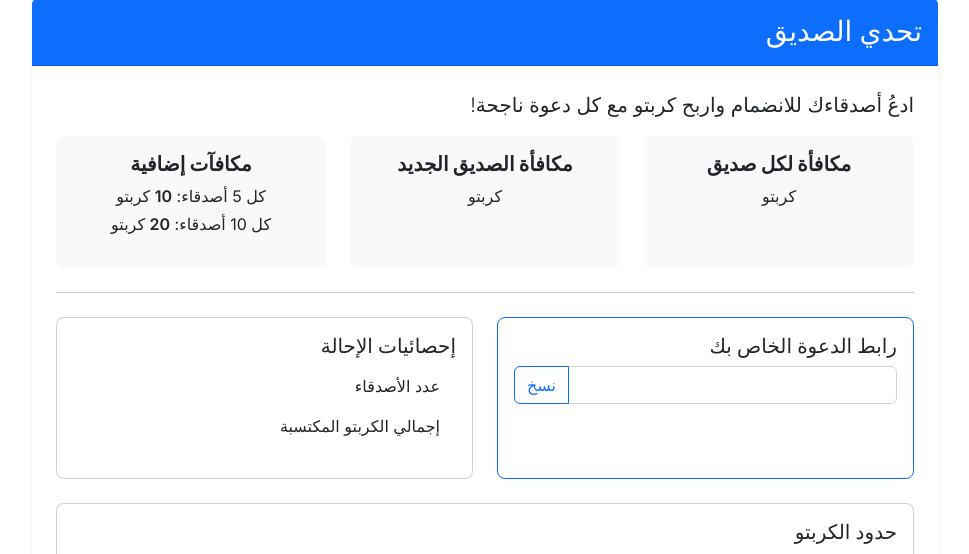
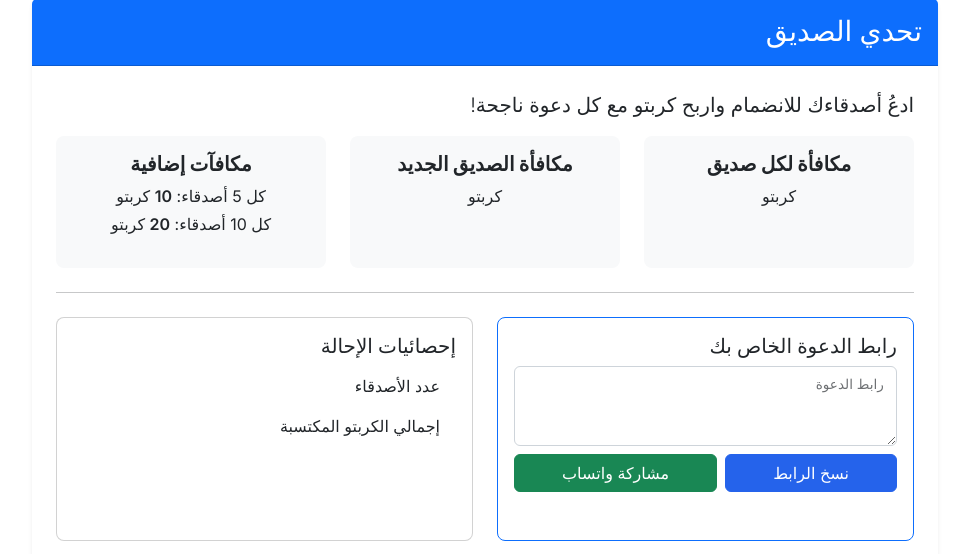
Before and after one commit to sttarlt/ChallengeCentral, a Python web app: template templates/friend_challenge.html in a window 1280 px wide. Shown: the part 158-712 px from the top of the page, without its empty margins (155-1124 px from the left). Run offline with Jinja, Linux system fonts and the light colour scheme; the template is opened without the code that fills it, so the values that code supplies are empty.

Commit message:
Improve referral link copying and sharing functionality for users
Refactors referral link UI to use textarea, adds WhatsApp share button, and enhances copy functionality.

Replit-Commit-Author: Agent
Replit-Commit-Session-Id: 88eedd17-cc37-46d8-836a-528c16855c74
Replit-Commit-Screenshot-Url: https://storage.googleapis.com/screenshot-production-us-central1/aa294537-2263-4963-b0e2-bff8b7de80b2/7dd47e7c-bc66-411a-a829-5e42ac6bab18.jpg

```diff
--- a/templates/friend_challenge.html
+++ b/templates/friend_challenge.html
@@ -57,14 +57,28 @@
                             <div class="card h-100 border-primary">
                                 <div class="card-body">
                                     <h5 class="card-title">رابط الدعوة الخاص بك</h5>
-                                    <div class="input-group mb-3">
-                                        <input type="text" class="form-control" id="referralLink" value="{{ referral_url }}" readonly>
-                                        <button class="btn btn-outline-primary" type="button" onclick="copyReferralLink()">
-                                            <i class="bi bi-clipboard"></i> نسخ
-                                        </button>
+                                    <div class="mb-3">
+                                        <!-- استخدام عنصر textarea عوضًا عن input -->
+                                        <div class="form-floating mb-2">
+                                            <textarea class="form-control" id="referralLink" style="height: 80px; direction: ltr; text-align: left;" readonly>{{ referral_url }}</textarea>
+                                            <label for="referralLink">رابط الدعوة</label>
+                                        </div>
+
+                                        <!-- تقسيم الوظائف - زر للنسخ وزر آخر للمشاركة -->
+                                        <div class="d-flex gap-2">
+                                            <button class="btn btn-primary flex-grow-1" type="button" onclick="copyReferralLink()">
+                                                <i class="bi bi-clipboard"></i> نسخ الرابط
+                                            </button>
+                                            <!-- زر مشاركة بديل -->
+                                            <a href="https://wa.me/?text={{ referral_url | urlencode }}" target="_blank" class="btn btn-success flex-grow-1">
+                                                <i class="bi bi-share"></i> مشاركة واتساب
+                                            </a>
+                                        </div>
                                     </div>
-                                    <div id="copyMessage" class="text-success small d-none">
-                                        <i class="bi bi-check-circle"></i> تم نسخ الرابط!
+
+                                    <!-- رسالة أوضح وأكبر عند النسخ -->
+                                    <div id="copyMessage" class="alert alert-success d-none my-2 py-2">
+                                        <i class="bi bi-check-circle-fill"></i> تم نسخ الرابط بنجاح!
                                     </div>
                                 </div>
                             </div>
@@ -176,71 +190,113 @@
 
 {% block js %}
 <script>
-// حل بطريقة خاصة لمعالجة النسخ في بيئة Replit
+/**
+ * وظيفة محسنة لنسخ رابط الإحالة المتوافقة مع معظم المتصفحات والبيئات
+ * بما في ذلك بيئة Replit المحدودة
+ */
 function copyReferralLink() {
-    // 1. إنشاء عنصر textarea مؤقت
-    var tempTextarea = document.createElement("textarea");
-    var referralLink = document.getElementById("referralLink").value;
+    // الحصول على نص الرابط - انتبه أننا نستخدم value مع input و innerHTML مع textarea
+    var referralTextArea = document.getElementById("referralLink");
+    var referralLink = referralTextArea.value || referralTextArea.innerHTML;
 
-    // 2. تعيين قيمة النص وخصائص العنصر
-    tempTextarea.value = referralLink;
-    tempTextarea.style.position = "fixed";  // منع التمرير للعنصر
-    tempTextarea.style.opacity = "0";       // جعله غير مرئي
-    tempTextarea.style.width = "1px";
-    tempTextarea.style.height = "1px";
-    tempTextarea.style.left = "-9999px";    // وضعه خارج الشاشة
+    // تمييز محتوى textarea بالكامل لمساعدة المستخدم
+    referralTextArea.focus();
+    referralTextArea.select();
 
-    // 3. إضافة العنصر إلى الصفحة
-    document.body.appendChild(tempTextarea);
+    // تجربة خطوات متعددة للنسخ حسب دعم المتصفح
 
-    // 4. تحديد النص داخل العنصر
-    tempTextarea.focus();
-    tempTextarea.select();
+    // 1. تجربة الخطوة الأولى - واجهة Clipboard API الحديثة
+    if (navigator.clipboard && window.isSecureContext) {
+        navigator.clipboard.writeText(referralLink)
+            .then(() => {
+                // نجاح الطريقة الحديثة
+                showFeedback(true, "تم نسخ الرابط بنجاح!");
+            })
+            .catch((e) => {
+                console.log("طريقة clipboard API فشلت:", e);
+                // تجربة الطريقة الاحتياطية
+                copyWithExecCommand(referralTextArea, referralLink);
+            });
+    } else {
+        // 2. استخدام الطريقة القديمة - execCommand
+        copyWithExecCommand(referralTextArea, referralLink);
+    }
+}
+
+/**
+ * طريقة احتياطية باستخدام الأمر القديم لنسخ النص المحدد
+ */
+function copyWithExecCommand(element, text) {
+    // محاولة النسخ المباشر للنص المحدد
+    try {
+        var successful = document.execCommand('copy');
+        if (successful) {
+            showFeedback(true, "تم نسخ الرابط!");
+        } else {
+            // إنشاء textarea مؤقتة لمحاولة أخرى
+            fallbackCopyMethod(text);
+        }
+    } catch (err) {
+        console.error('فشل في نسخ النص المحدد مباشرة:', err);
+        fallbackCopyMethod(text);
+    }
+}
+
+/**
+ * طريقة النسخ الاحتياطية النهائية باستخدام عنصر مؤقت
+ */
+function fallbackCopyMethod(text) {
+    // إنشاء عنصر نصي مؤقت
+    var tempInput = document.createElement("textarea");
+    tempInput.value = text;
+    tempInput.style.position = "fixed";
+    tempInput.style.opacity = "0";
+    tempInput.style.top = "0";
+
+    // إضافته للصفحة وتحديده ومحاولة النسخ
+    document.body.appendChild(tempInput);
+    tempInput.select();
 
     try {
-        // 5. محاولة النسخ باستخدام الأمر القديم (الأكثر توافقًا)
         var successful = document.execCommand('copy');
-
         if (successful) {
-            showSuccessMessage();
+            showFeedback(true, "تم نسخ الرابط!");
         } else {
-            showManualInstructions();
+            showFeedback(false, "تعذر نسخ الرابط تلقائيًا. يرجى تحديده ونسخه يدويًا.");
         }
     } catch (err) {
-        console.error('فشل في نسخ النص: ', err);
-        showManualInstructions();
+        console.error('فشل جميع محاولات النسخ:', err);
+        showFeedback(false, "تعذر نسخ الرابط. يرجى تحديده بنفسك واستخدام Ctrl+C (أو Cmd+C) لنسخه.");
     }
 
-    // 6. تنظيف - إزالة العنصر المؤقت
-    document.body.removeChild(tempTextarea);
+    // إزالة العنصر المؤقت
+    document.body.removeChild(tempInput);
 }
 
-// عرض رسالة النجاح
-function showSuccessMessage() {
+/**
+ * عرض تنبيه للمستخدم بنتيجة عملية النسخ
+ */
+function showFeedback(success, message) {
     var copyMessage = document.getElementById("copyMessage");
-    copyMessage.innerHTML = '<i class="bi bi-check-circle"></i> تم نسخ الرابط بنجاح!';
+
+    // تحديد نوع ومظهر الرسالة
+    if (success) {
+        copyMessage.classList.remove("alert-warning");
+        copyMessage.classList.add("alert-success");
+        copyMessage.innerHTML = '<i class="bi bi-check-circle-fill"></i> ' + message;
+    } else {
+        copyMessage.classList.remove("alert-success");
+        copyMessage.classList.add("alert-warning");
+        copyMessage.innerHTML = '<i class="bi bi-exclamation-triangle-fill"></i> ' + message;
+    }
+
+    // إظهار الرسالة
     copyMessage.classList.remove("d-none");
-    copyMessage.classList.remove("text-warning");
-    copyMessage.classList.add("text-success");
 
-    // إخفاء بعد ثانيتين
+    // إخفاء الرسالة بعد وقت مناسب
     setTimeout(function() {
         copyMessage.classList.add("d-none");
-    }, 2000);
-}
-
-// عرض تعليمات النسخ اليدوي إذا فشل النسخ التلقائي
-function showManualInstructions() {
-    var copyMessage = document.getElementById("copyMessage");
-    copyMessage.innerHTML = '<i class="bi bi-exclamation-circle"></i> يرجى استخدام Ctrl+C (أو Cmd+C) لنسخ الرابط';
-    copyMessage.classList.remove("d-none");
-    copyMessage.classList.remove("text-success");
-    copyMessage.classList.add("text-warning");
-
-    // وقت أطول للقراءة
-    setTimeout(function() {
-        copyMessage.classList.add("d-none");
-    }, 4000);
+    }, success ? 2000 : 4000);
 }
 </script>
 {% endblock %}
```
Also changed, not shown: attached_assets/Screenshot_٢٠٢٥٠٥٠٦_١٧٠٢٣٧_Replit.jpg (added).
